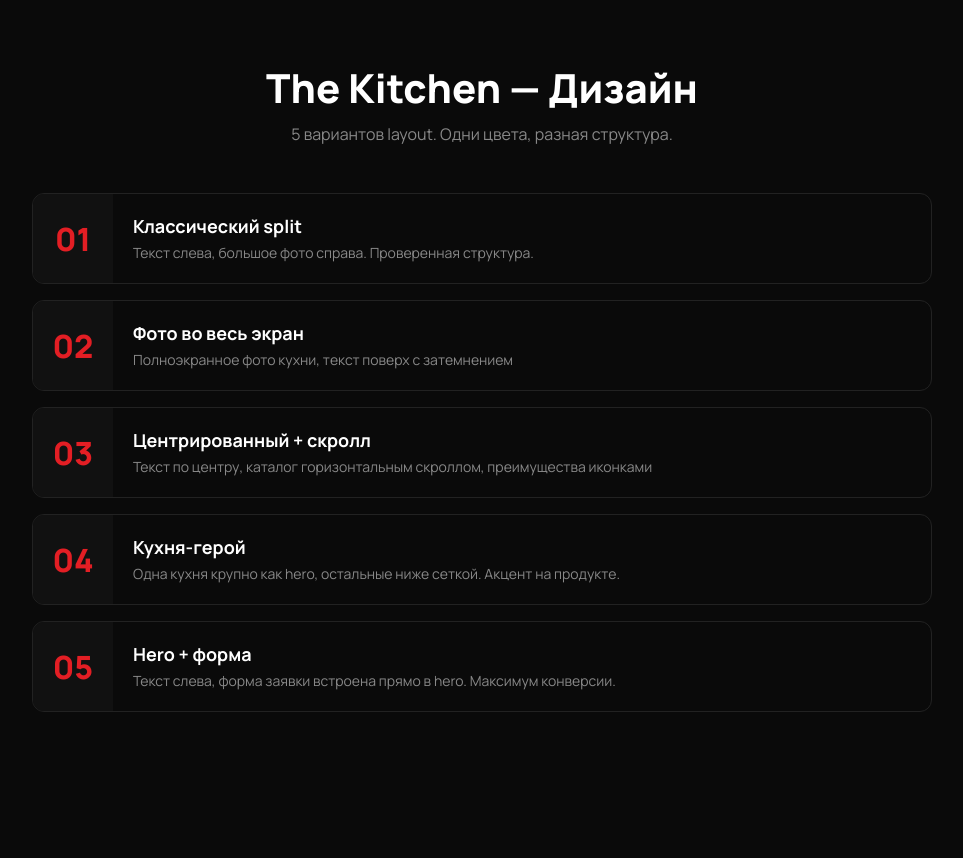
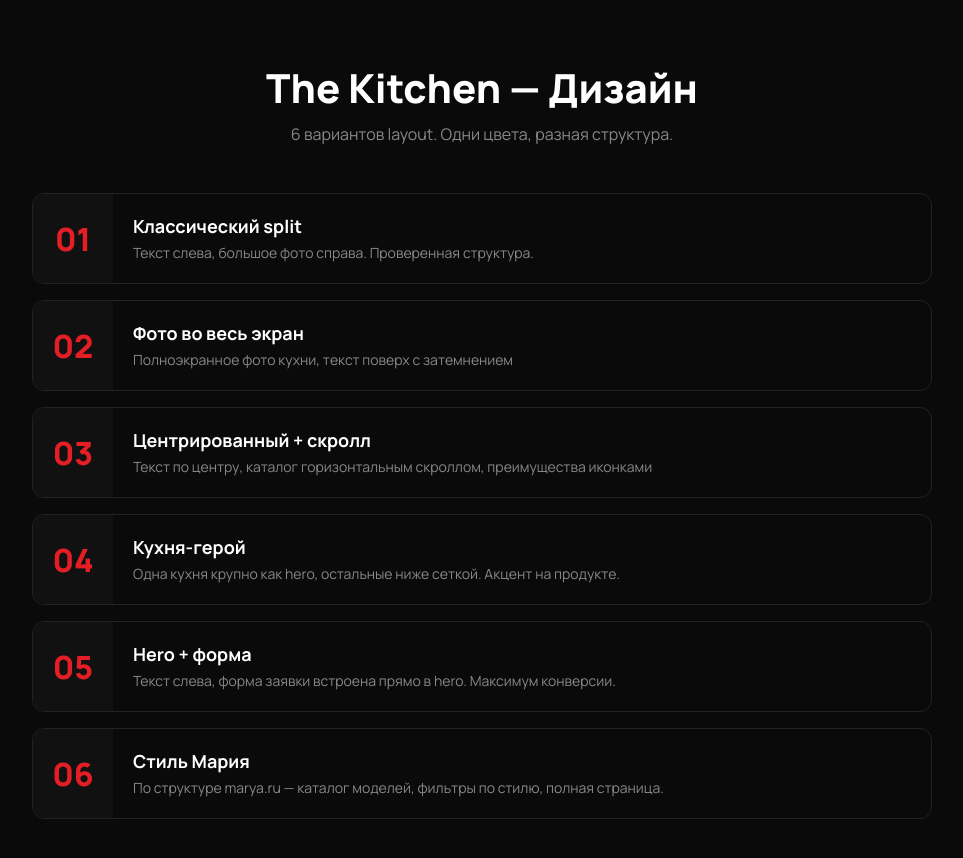
Before and after one commit to s3qnk/thekitchen-design, a plain HTML site: page index.html in a window 1280 px wide. Shown: the whole page, without its empty margins (158-1121 px from the left). Before the commit the page ends 800 px from the top, so only its background shows below. Drawn offline with Linux system fonts and the light colour scheme.

Commit message:
add 6th variant (marya-style) to index

```diff
--- a/index.html
+++ b/index.html
@@ -21,7 +21,7 @@ h1{font-size:40px;font-weight:800;text-align:center;margin-bottom:8px}
 </head>
 <body>
 <h1>The Kitchen — Дизайн</h1>
-<p class="sub">5 вариантов layout. Одни цвета, разная структура.</p>
+<p class="sub">6 вариантов layout. Одни цвета, разная структура.</p>
 <div class="grid">
   <a href="01-split-hero.html" class="card">
     <div class="card-num">01</div>
@@ -58,4 +58,11 @@ h1{font-size:40px;font-weight:800;text-align:center;margin-bottom:8px}
       <p>Текст слева, форма заявки встроена прямо в hero. Максимум конверсии.</p>
     </div>
   </a>
+  <a href="marya-style.html" class="card">
+    <div class="card-num">06</div>
+    <div class="card-info">
+      <h3>Стиль Мария</h3>
+      <p>По структуре marya.ru — каталог моделей, фильтры по стилю, полная страница.</p>
+    </div>
+  </a>
 </div></body></html>
```
